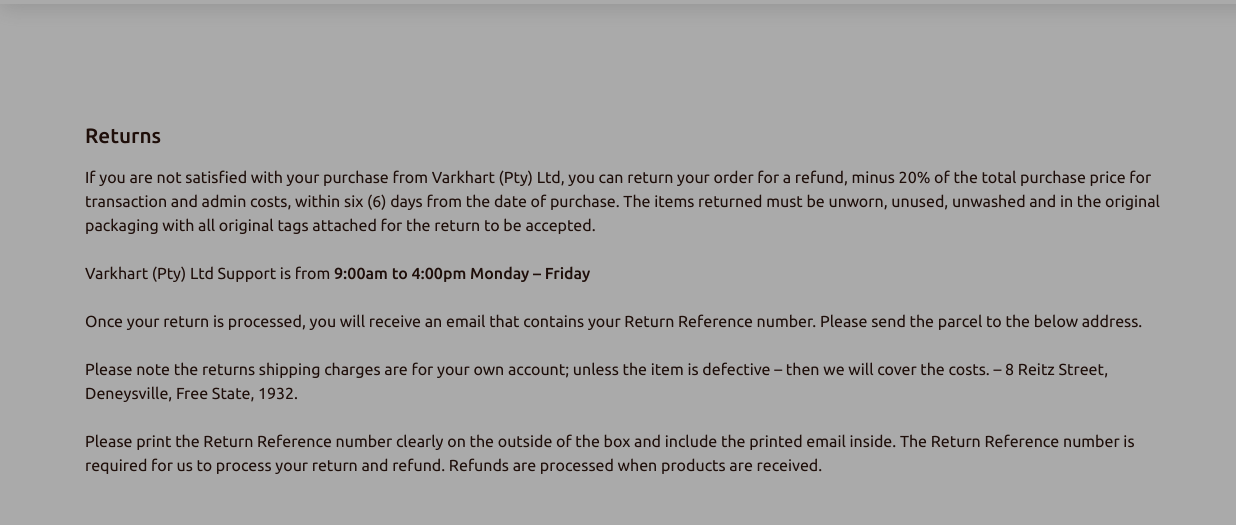
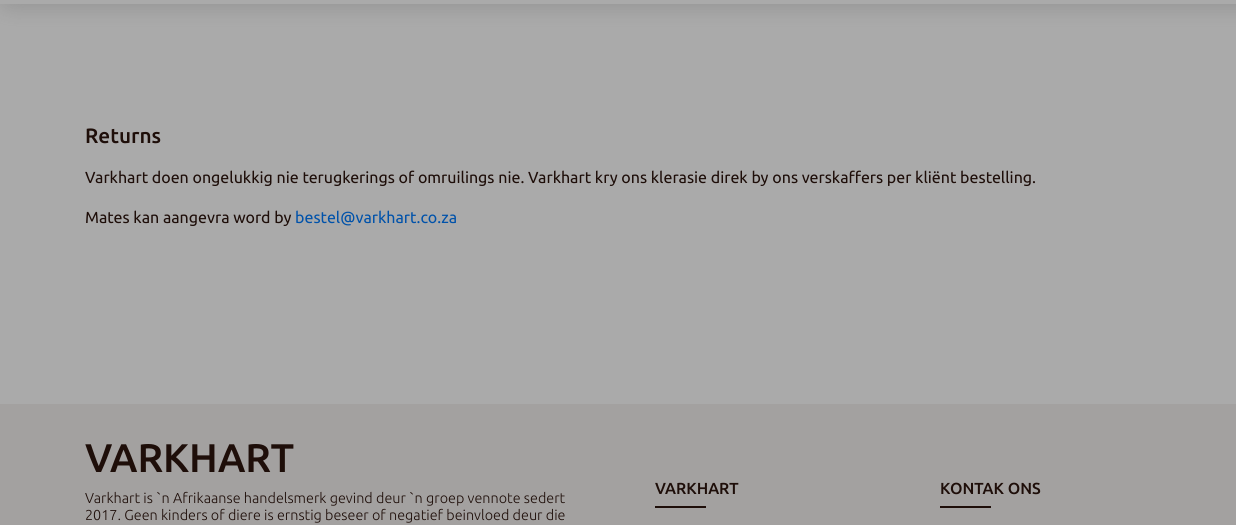
Before and after one commit to Webdacity/Varkhart, a plain HTML site: page returns.html in a window 1280 px wide. Shown: the part 62-587 px from the top of the page, 0-1236 px from the left. Drawn offline with nearby package versions, Linux system fonts and the light colour scheme; a script that the page names is missing.

Commit message:
update returns

```diff
--- a/assets/css/main.css
+++ b/assets/css/main.css
@@ -2608,6 +2608,7 @@
 .section-returns {
   padding-top: 15vh;
   color: var(--brown);
+  min-height: 50vh;
 }
 
 .section-returns img {
--- a/returns.html
+++ b/returns.html
@@ -154,28 +154,11 @@
     <section class="section-returns container">
         <h3>Returns</h3>
         <p>
-            If you are not satisfied with your purchase from Varkhart (Pty) Ltd, you can return your order for a refund,
-            minus 20% of the total purchase price for transaction and admin costs, within six (6) days from the date of
-            purchase. The items returned must be unworn, unused, unwashed and in the original packaging with all
-            original tags attached for the return to be accepted.
-            <br><br>
-
-            Varkhart (Pty) Ltd Support is from <span>9:00am to 4:00pm Monday – Friday</span>
-            <br><br>
-
-            Once your return is processed, you will receive an email that contains your Return Reference number. Please
-            send the parcel to the below address.
-            <br><br>
-
-            Please note the returns shipping charges are for your own account; unless the item is defective – then we
-            will cover the costs. – 8 Reitz Street, Deneysville, Free State, 1932.
-            <br><br>
-
-            Please print the Return Reference number clearly on the outside of the box and include the printed email
-            inside. The Return Reference number is required for us to process your return and refund. Refunds are
-            processed when products are received.
+            Varkhart doen ongelukkig nie terugkerings of omruilings nie. Varkhart kry ons klerasie direk by ons verskaffers per kliënt bestelling.
         </p>
-        <br><br><br>
+        <p>
+            Mates kan aangevra word by <a href="mailto:bestel@varkhart.co.za">bestel@varkhart.co.za</a>
+        </p>
     </section>
 
 
```
